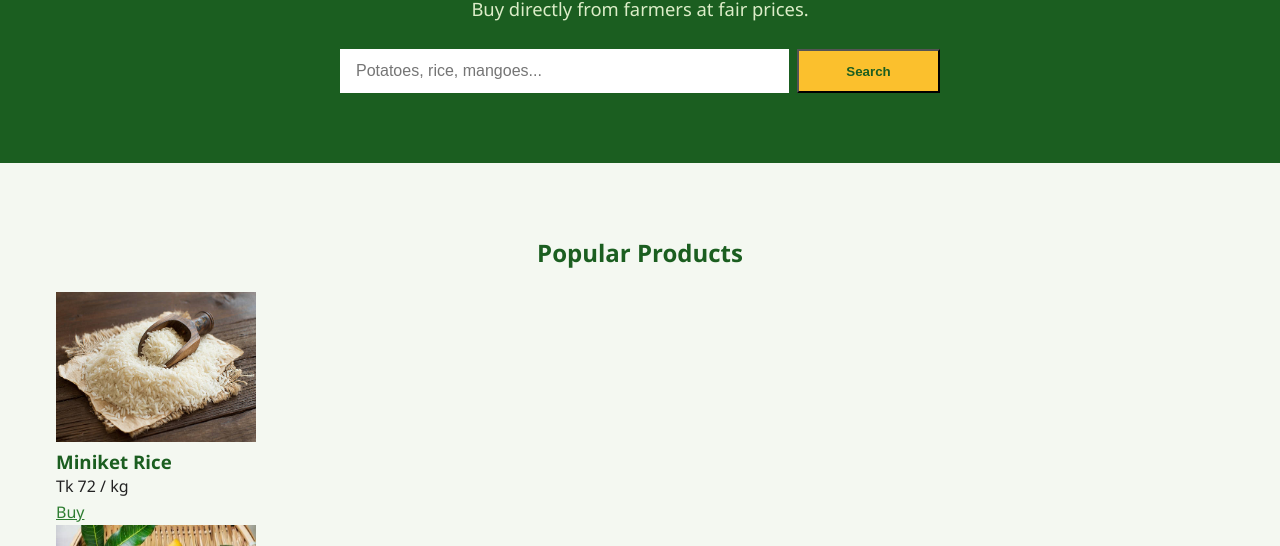
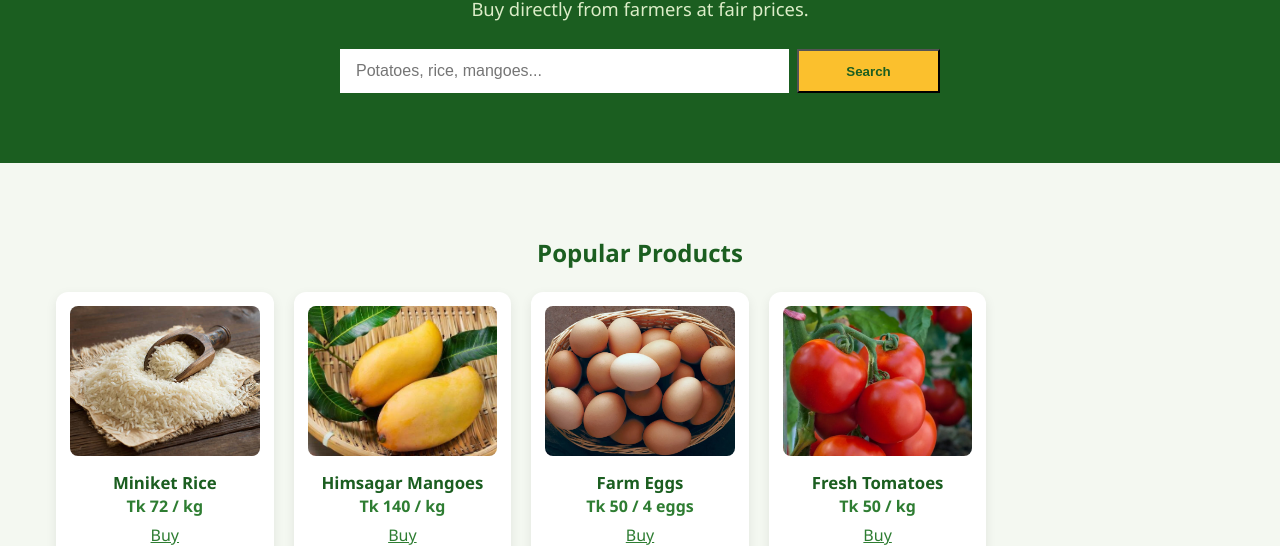
Before and after one commit to aminhossain009/fall-26-27-Agro-Marketplace-Management-System, a plain HTML site: page index.html in a window 1280 px wide. Shown: the part 254-800 px from the top of the page. Drawn offline with Linux system fonts and the light colour scheme.

Commit message:
amin home page products

```diff
--- a/css/style.css
+++ b/css/style.css
@@ -227,3 +227,47 @@ a:hover {
   font-size: 1rem;
   margin-top: 6px;
 }
+
+/* Product cards (home page and products page) */
+.product-list {
+  display: grid;
+  grid-template-columns: repeat(auto-fill, minmax(210px, 1fr));
+  gap: 20px;
+  margin-bottom: 20px;
+}
+
+.product {
+  background-color: white;
+  border-radius: 12px;
+  padding: 14px;
+  text-align: center;
+  box-shadow: 0 4px 12px rgba(0, 0, 0, 0.08);
+  transition: transform 0.3s, box-shadow 0.3s;
+}
+
+.product:hover {
+  transform: scale(1.03);
+  box-shadow: 0 8px 20px rgba(0, 0, 0, 0.12);
+}
+
+.product-image {
+  width: 100%;
+  height: 150px;
+  object-fit: cover;
+  border-radius: 8px;
+  margin-bottom: 8px;
+}
+
+.product .name {
+  font-size: 1.05rem;
+}
+
+.product .price {
+  color: #2E7D32;
+  font-weight: bold;
+  margin-bottom: 4px;
+}
+
+.product .btn {
+  margin-top: 8px;
+}
```
